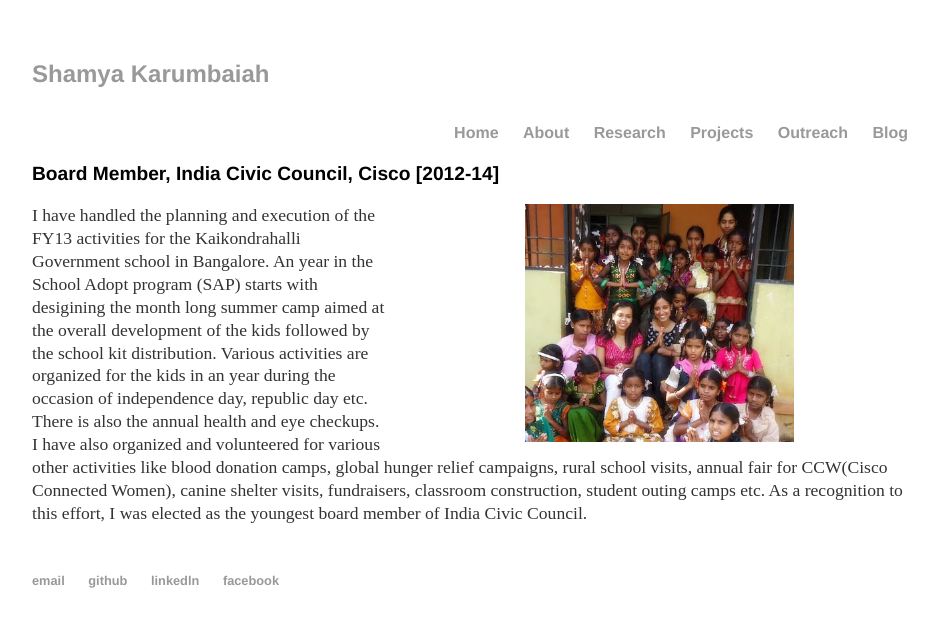
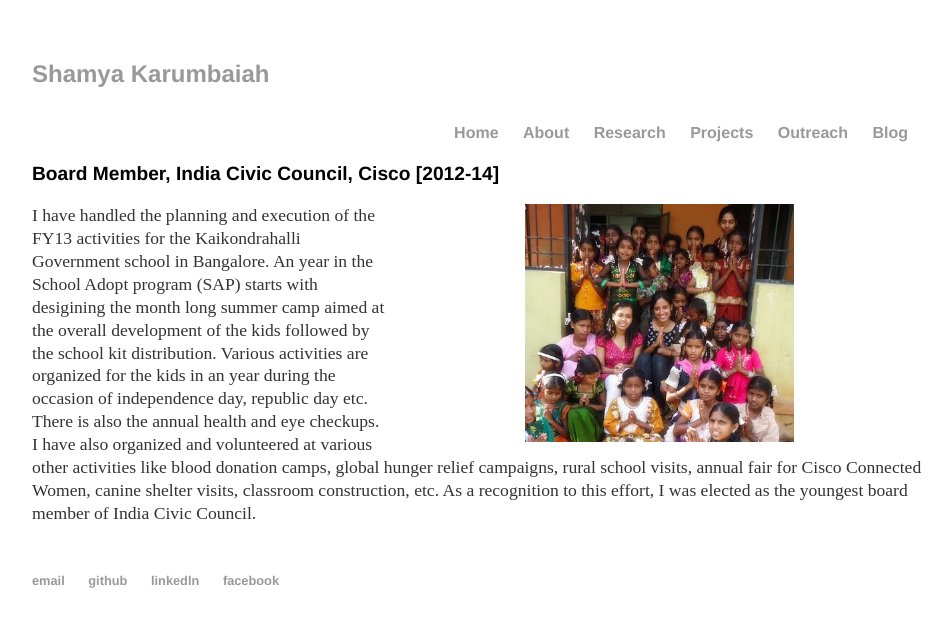
Before and after one commit to Shamya/shamyatest.github.io, a Jekyll site: the page built from outreach/index.html, in a window 1280 px wide. Shown: the top 627 px of the page, without its empty margins (160-1112 px from the left). Built offline with Jekyll 4.4.1, drawn with Linux system fonts in a browser that asks for light colours.

Commit message:
Update index.html

```diff
--- a/outreach/index.html
+++ b/outreach/index.html
@@ -9,7 +9,7 @@ title: Outreach
   <p>
 	I have handled the planning and execution of the FY13 activities for the Kaikondrahalli Government school in Bangalore. An year in the School Adopt program (SAP) starts with desigining the month long summer camp aimed at the overall development of the kids followed by the school kit distribution. Various activities are organized for the kids in an year during the  occasion of independence day, republic day etc. There is also the annual health and eye checkups.
 	<br>
-    	I have also organized and volunteered for various other activities like blood donation camps, global hunger relief campaigns, rural school visits, annual fair for CCW(Cisco Connected Women), canine shelter visits, fundraisers, classroom construction, student outing camps etc. As a recognition to this effort, I was elected as the youngest board member of India Civic Council.
+    	I have also organized and volunteered at various other activities like blood donation camps, global hunger relief campaigns, rural school visits, annual fair for Cisco Connected Women, canine shelter visits, classroom construction, etc. As a recognition to this effort, I was elected as the youngest board member of India Civic Council.
   </p>
 
 </div><!-- /.blurb -->
```
